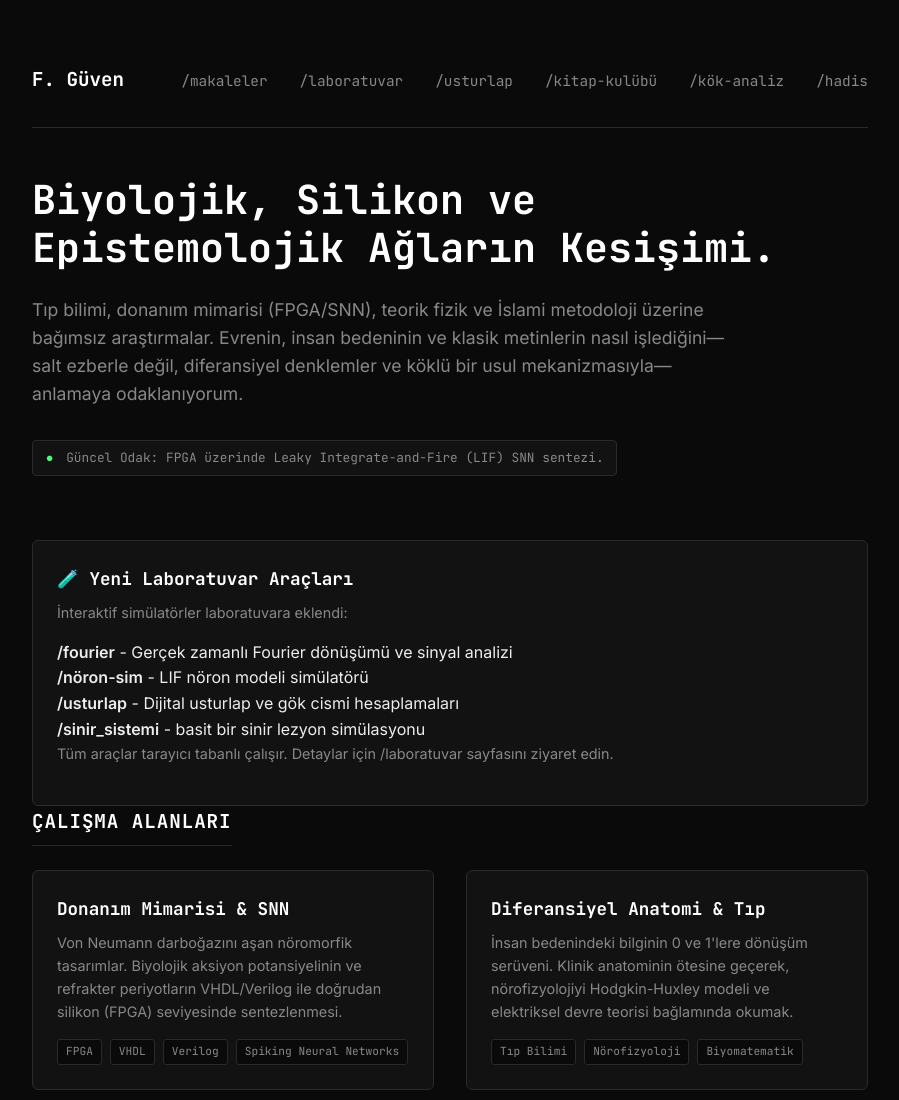
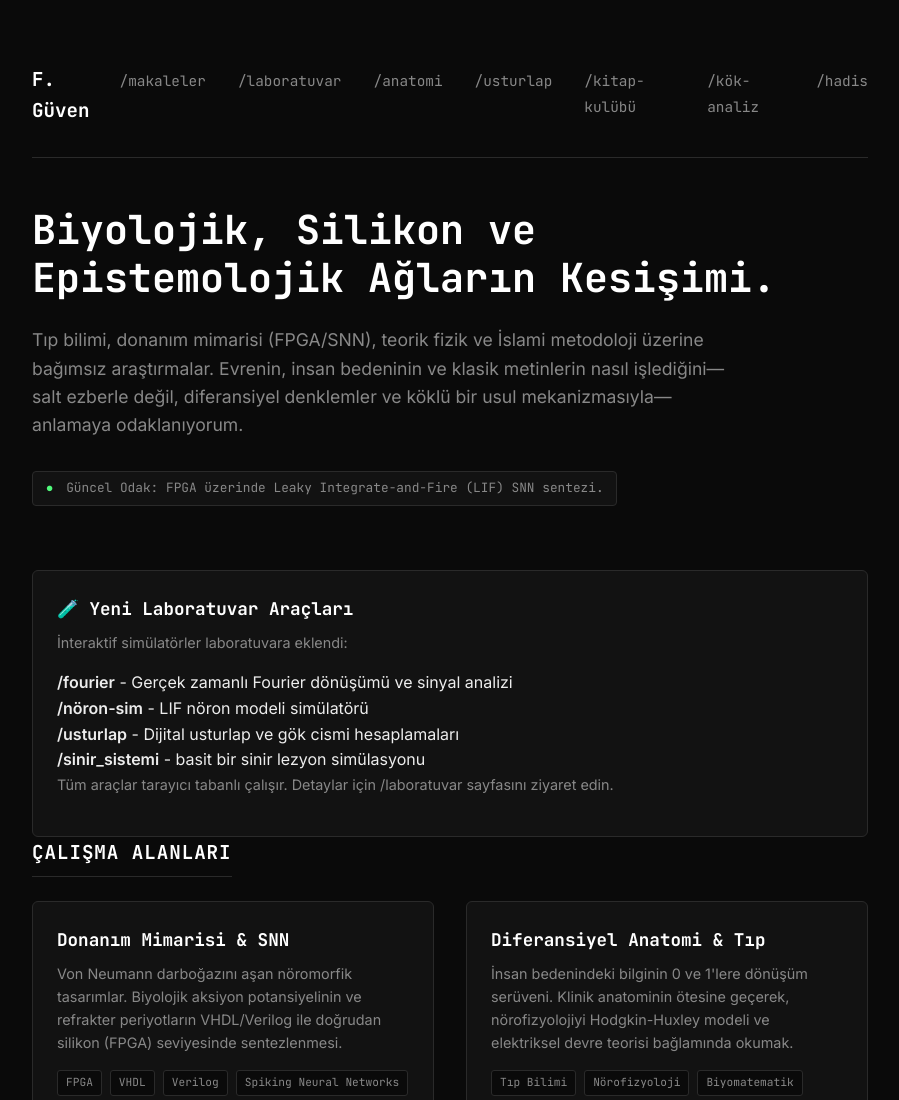
Before and after one commit to drFurkanGuven/FurkanLab, a website: page index.html in a window 1280 px wide. Shown: the top 1100 px of the page, without its empty margins (190-1089 px from the left). Drawn offline with Linux system fonts and the light colour scheme.

Commit message:
Update index.html

```diff
--- a/index.html
+++ b/index.html
@@ -32,6 +32,7 @@
           <ul>
             <li><a href="makaleler.html">/makaleler</a></li>
             <li><a href="laboratuvar.html">/laboratuvar</a></li>
+            <li><a href="anatomi.html">/anatomi</a></li>
             <li><a href="usturlap.html">/usturlap</a></li>
             <li><a href="kitap-kulubu/">/kitap-kulübü</a></li>
             <li><a href="kuran-analiz-v2/">/kök-analiz</a></li>
```
